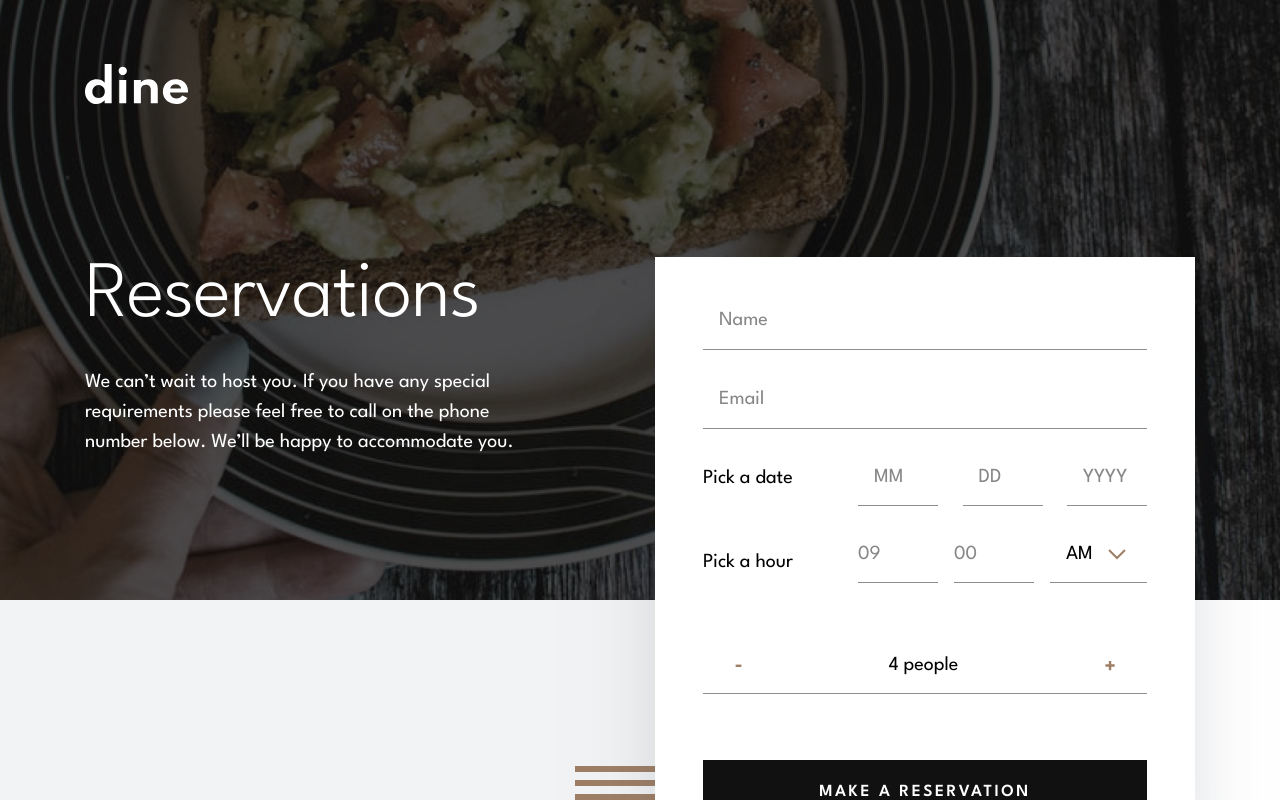
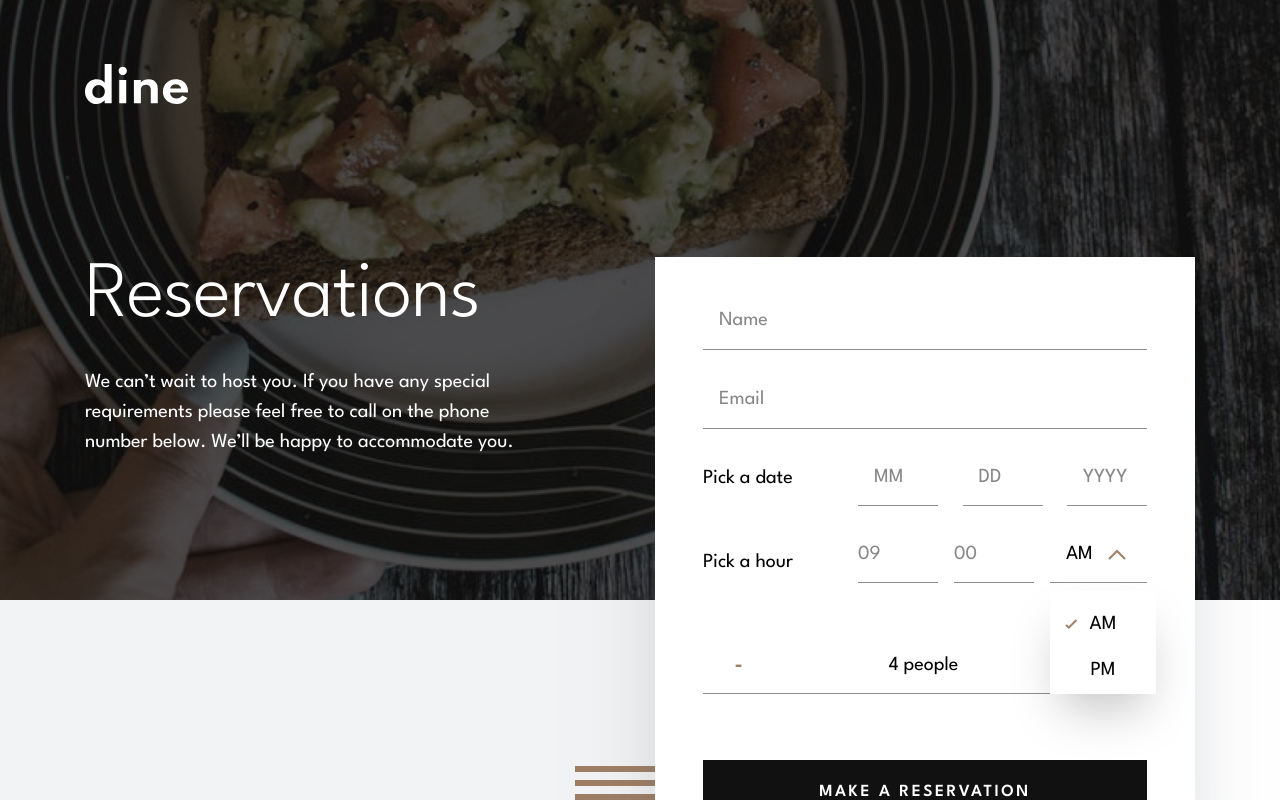
Before and after one commit to GustavoJuvino/dine-restaurant, a Next.js app: page /reservations in a window 1280 px wide. Shown: the top 800 px of the page. Built offline with nearby package versions, Linux system fonts and the light colour scheme.

Commit message:
feat: TimeMenu can appear and disappear with click

```diff
--- a/src/app/reservations/CounterPeople.tsx
+++ b/src/app/reservations/CounterPeople.tsx
@@ -1,7 +1,11 @@
-import React from 'react';
+'use client';
+
+import React, { useState } from 'react';
 import { Minus, Plus } from '../../../public/assets/svgs';
 
 function CounterPeople() {
+  const [people, setPeople] = useState(4);
+
   return (
     <div
       className="
@@ -19,7 +23,7 @@ function CounterPeople() {
     >
       <Minus className="cursor-pointer" />
       <h3 className="text-base font-bold mobile:text-body-2">
-        4 people
+        {`${4} people`}
       </h3>
       <Plus className="cursor-pointer" />
     </div>
--- a/src/app/reservations/TimeMenu.tsx
+++ b/src/app/reservations/TimeMenu.tsx
@@ -1,7 +1,12 @@
-import React from 'react';
+'use client';
+
+import React, { useState } from 'react';
 import { Arrow, Check } from '../../../public/assets/svgs';
 
 function TimeMenu() {
+  const [openMenu, setOpenMenu] = useState(true);
+  const [period, setPeriod] = useState('am');
+
   return (
     <div
       className="
@@ -20,16 +25,22 @@ function TimeMenu() {
         mobile:pl-4
       "
     >
-      <h4>AM</h4>
-      <Arrow className="cursor-pointer" />
+      <h4 className="uppercase">{period}</h4>
+      <Arrow
+        tabIndex={0}
+        className={`cursor-pointer outline-none duration-300 ${openMenu ? 'rotate-180' : 'rotate-0'}`}
+        onClick={() => setOpenMenu(!openMenu)}
+        onKeyDown={(e: KeyboardEvent) => e.key === 'Enter' && setOpenMenu(!openMenu)}
+      />
 
+      {openMenu && (
         <ul
           className="
             absolute
             left-0
             top-[3.2rem]
             z-50
-          hidden
+            flex
             h-[103px]
             w-[106px]
             flex-col
@@ -41,13 +52,32 @@ function TimeMenu() {
           "
         >
           <li className="relative flex items-center">
-          <Check className="absolute mobile:right-[2.375rem]" />
-          <h4 className="cursor-pointer">AM</h4>
+            {period === 'am' ? <Check className="absolute mobile:right-[2.375rem]" /> : ''}
+            <div
+              role="button"
+              tabIndex={0}
+              onClick={() => setPeriod('am')}
+              onKeyDown={(e) => e.key === 'Enter' && setPeriod('am')}
+              className="cursor-pointer"
+            >
+              AM
+            </div>
           </li>
           <li className="relative flex items-center">
-          <h4 className="cursor-pointer">PM</h4>
+            {period === 'pm' ? <Check className="absolute mobile:right-[2.375rem]" /> : ''}
+            <div
+              role="button"
+              tabIndex={0}
+              onClick={() => setPeriod('pm')}
+              onKeyDown={(e) => e.key === 'Enter' && setPeriod('pm')}
+              className="cursor-pointer"
+            >
+              PM
+            </div>
           </li>
         </ul>
+      )}
+
     </div>
   );
 }
```
Lines whose indentation alone changed are shown as unchanged.
